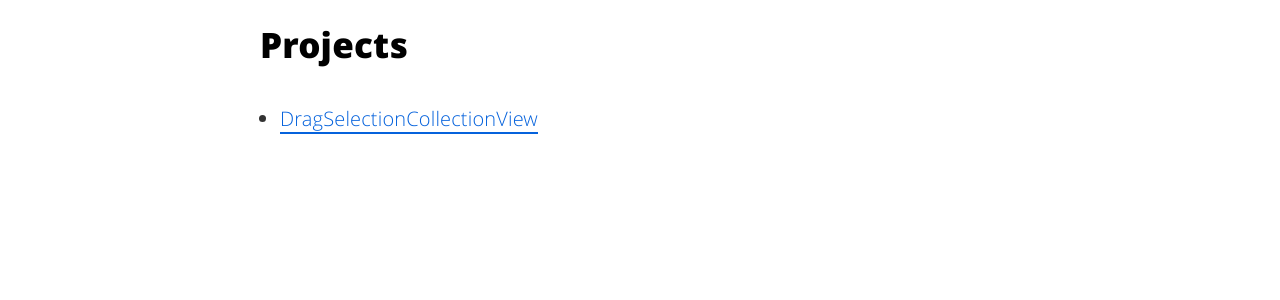
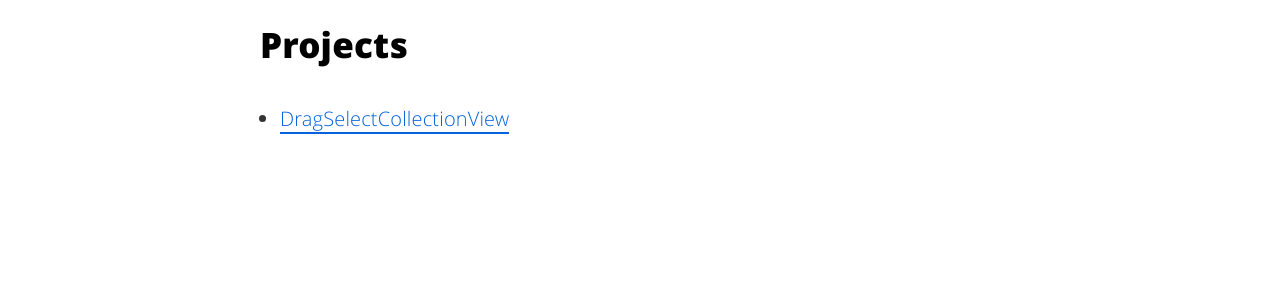
Before and after one commit to haskelash/haskelash.github.io, a Jekyll site: the page built from about.html, in a window 1280 px wide and 900 px high, scrolled down 1659 px. Shown: the part 519-819 px from the top of the window. Built offline with Jekyll 4.4.1, drawn with Linux system fonts in a browser that asks for light colours.

Commit message:
fix link in about

```diff
--- a/about.html
+++ b/about.html
@@ -32,5 +32,5 @@ description: "Just a dude who loves developing for iOS"
 <h2>Projects</h2>
 
 <ul>
-	<li><a href="https://github.com/haskelash/DragSelectionCollectionView">DragSelectionCollectionView</a></li>
+	<li><a href="https://github.com/haskelash/DragSelectCollectionView">DragSelectCollectionView</a></li>
 </ul>
```
